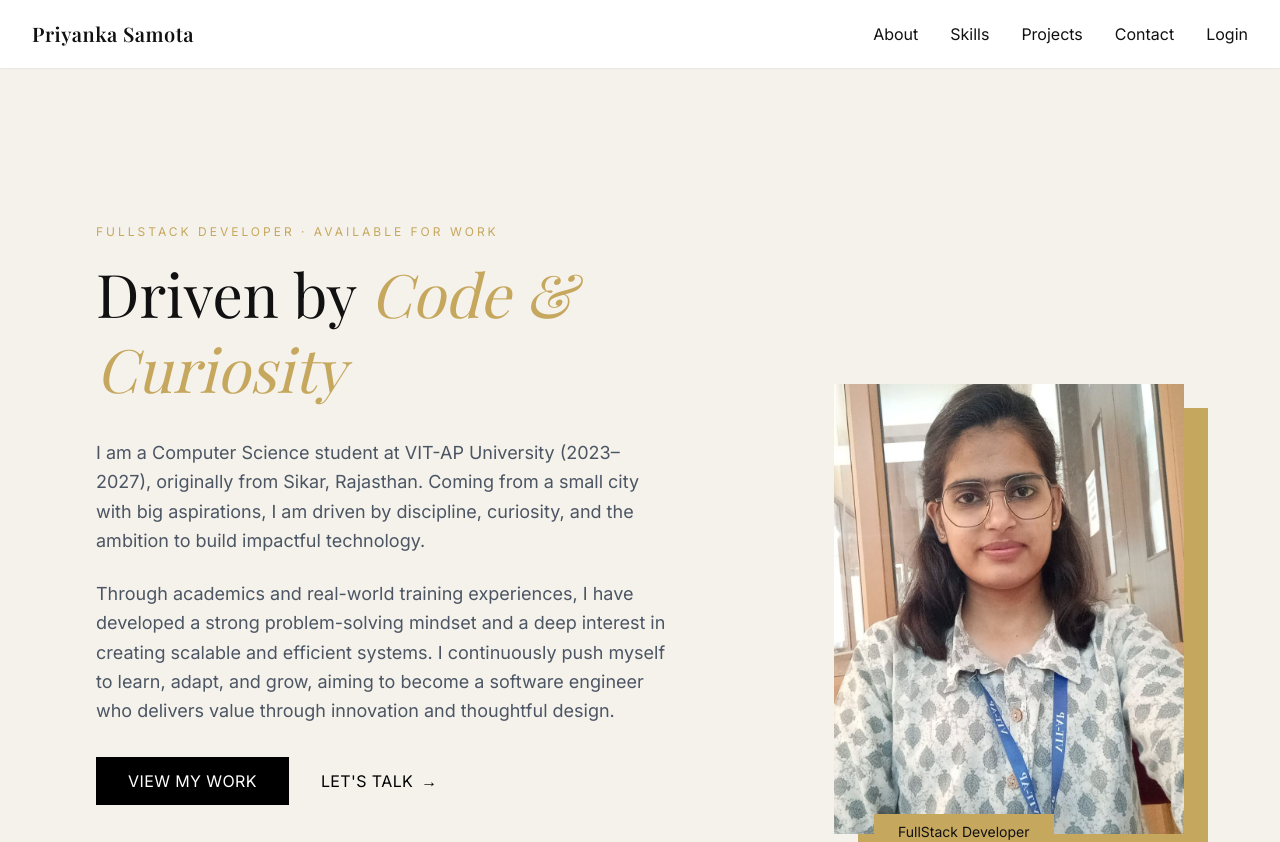
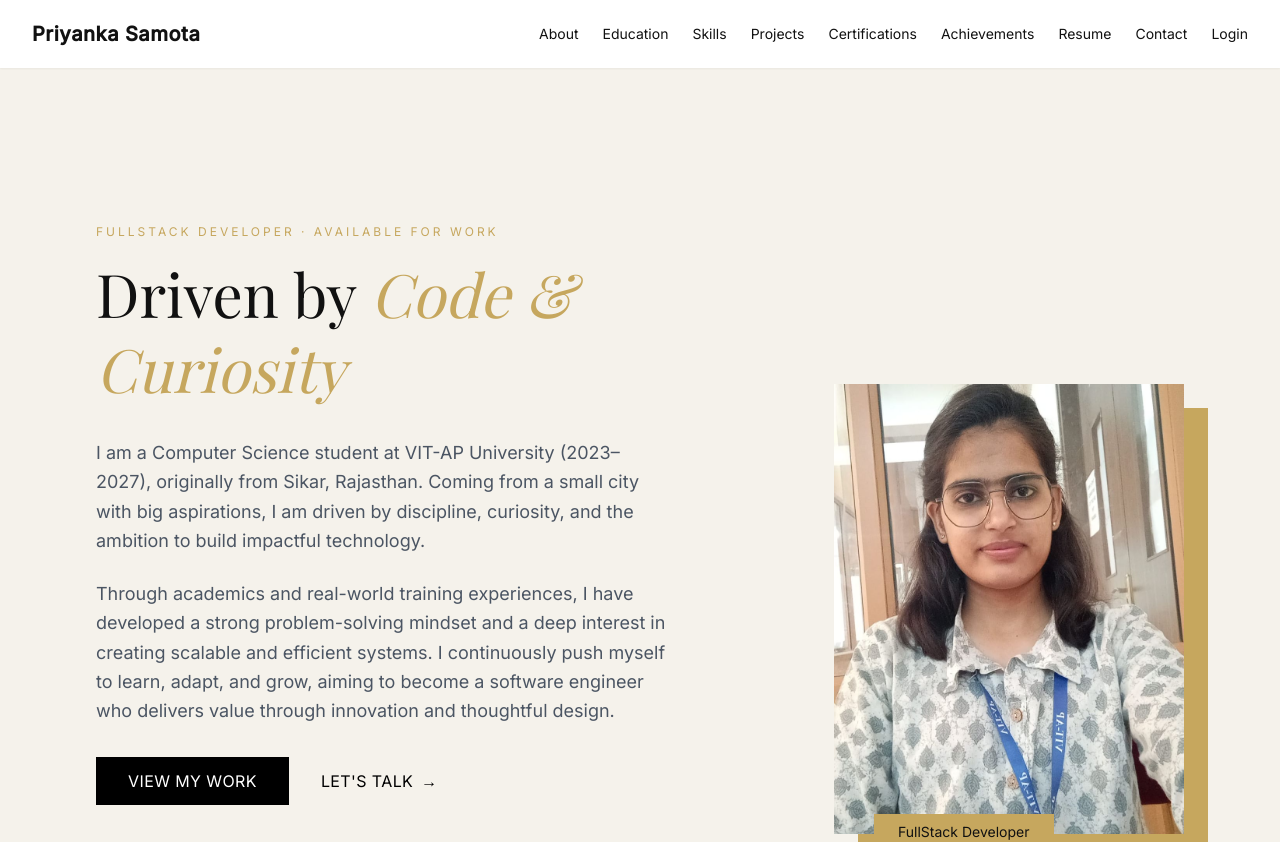
Before and after one commit to samota2004/portfolio, a React (Create React App) app in the folder client/: page / in a window 1280 px wide. Shown: the top 842 px of the page. Built offline with nearby package versions, Linux system fonts and the light colour scheme; the HTML template or start-up script is replaced by a standard one.

Commit message:
Update Navbar.jsx

```diff
--- a/client/src/components/Navbar.jsx
+++ b/client/src/components/Navbar.jsx
@@ -12,8 +12,6 @@ function Navbar() {
     };
 
     checkLogin();
-
-    // 🔥 Listen for storage changes (important)
     window.addEventListener("storage", checkLogin);
 
     return () => {
@@ -24,50 +22,49 @@ function Navbar() {
   const handleLogout = () => {
     localStorage.removeItem("token");
     localStorage.removeItem("isAdmin");
-
     setIsLoggedIn(false);
-
-    // 🔥 force all components to re-check auth
     window.dispatchEvent(new Event("storage"));
-
     navigate("/");
   };
 
   return (
     <nav className="fixed w-full flex justify-between items-center px-8 py-5 bg-white shadow-sm z-50">
-      <h1 className="text-xl font-semibold tracking-wide">
+
+      <Link to="/" className="text-xl font-semibold tracking-wide">
         Priyanka Samota
-      </h1>
+      </Link>
 
-      <div className="space-x-8 flex items-center">
-        <a href="#about" className="hover:text-gold transition">
-          About
-        </a>
-        <a href="#skills" className="hover:text-gold transition">
-          Skills
-        </a>
-        <a href="#projects" className="hover:text-gold transition">
-          Projects
-        </a>
-        <a href="#contact" className="hover:text-gold transition">
-          Contact
-        </a>
+      <div className="space-x-6 flex items-center text-sm">
+
+        <a href="#about" className="hover:text-gold">About</a>
+
+        <a href="#education" className="hover:text-gold">Education</a>
+
+        <a href="#skills" className="hover:text-gold">Skills</a>
+
+        <a href="#projects" className="hover:text-gold">Projects</a>
+
+        <a href="#certifications" className="hover:text-gold">Certifications</a>
+
+        <a href="#achievements" className="hover:text-gold">Achievements</a>
+
+        <a href="#resume" className="hover:text-gold">Resume</a>
+
+        <a href="#contact" className="hover:text-gold">Contact</a>
 
         {!isLoggedIn ? (
-          <Link
-            to="/admin-login"
-            className="hover:text-gold transition"
-          >
+          <Link to="/admin-login" className="hover:text-gold">
             Login
           </Link>
         ) : (
           <button
             onClick={handleLogout}
-            className="text-red-500 hover:text-black transition"
+            className="text-red-500 hover:text-black"
           >
             Logout
           </button>
         )}
+
       </div>
     </nav>
   );
```
